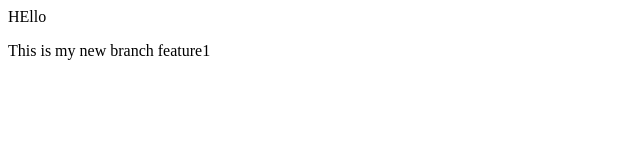
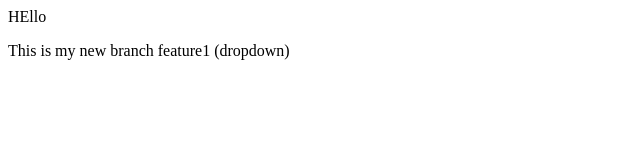
Before and after one commit to aliwaqar0328-design/localrepo, a plain HTML site: page index.html in a window 1280 px wide. Shown: the full height of the page, 0-640 px from the left. Drawn offline with Linux system fonts and the light colour scheme.

Commit message:
Adding dropdown

```diff
--- a/index.html
+++ b/index.html
@@ -1,2 +1,2 @@
 <p>HEllo</p>
-<p>This is my new branch feature1</p>
+<p>This is my new branch feature1 (dropdown) </p>
```
